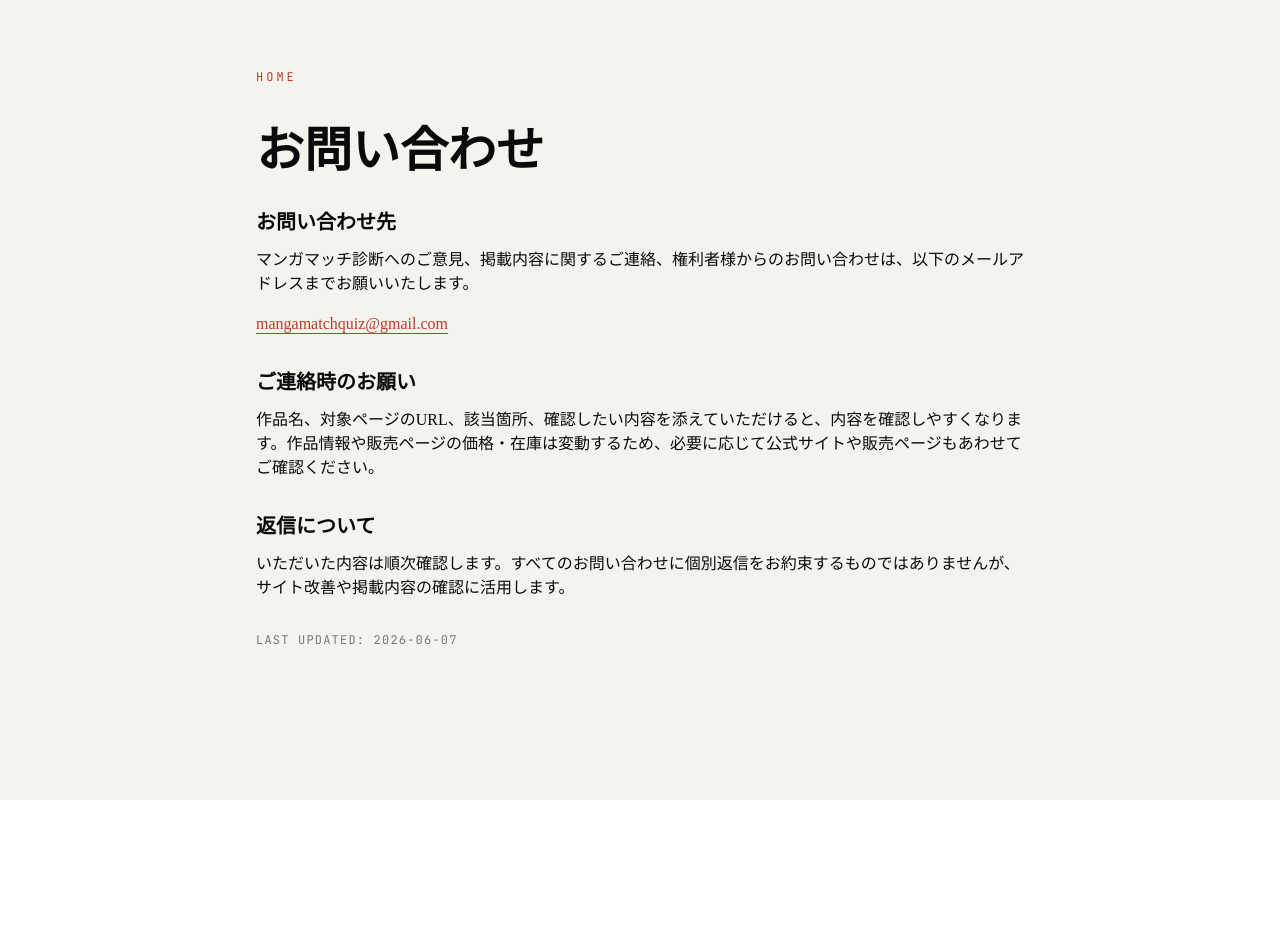
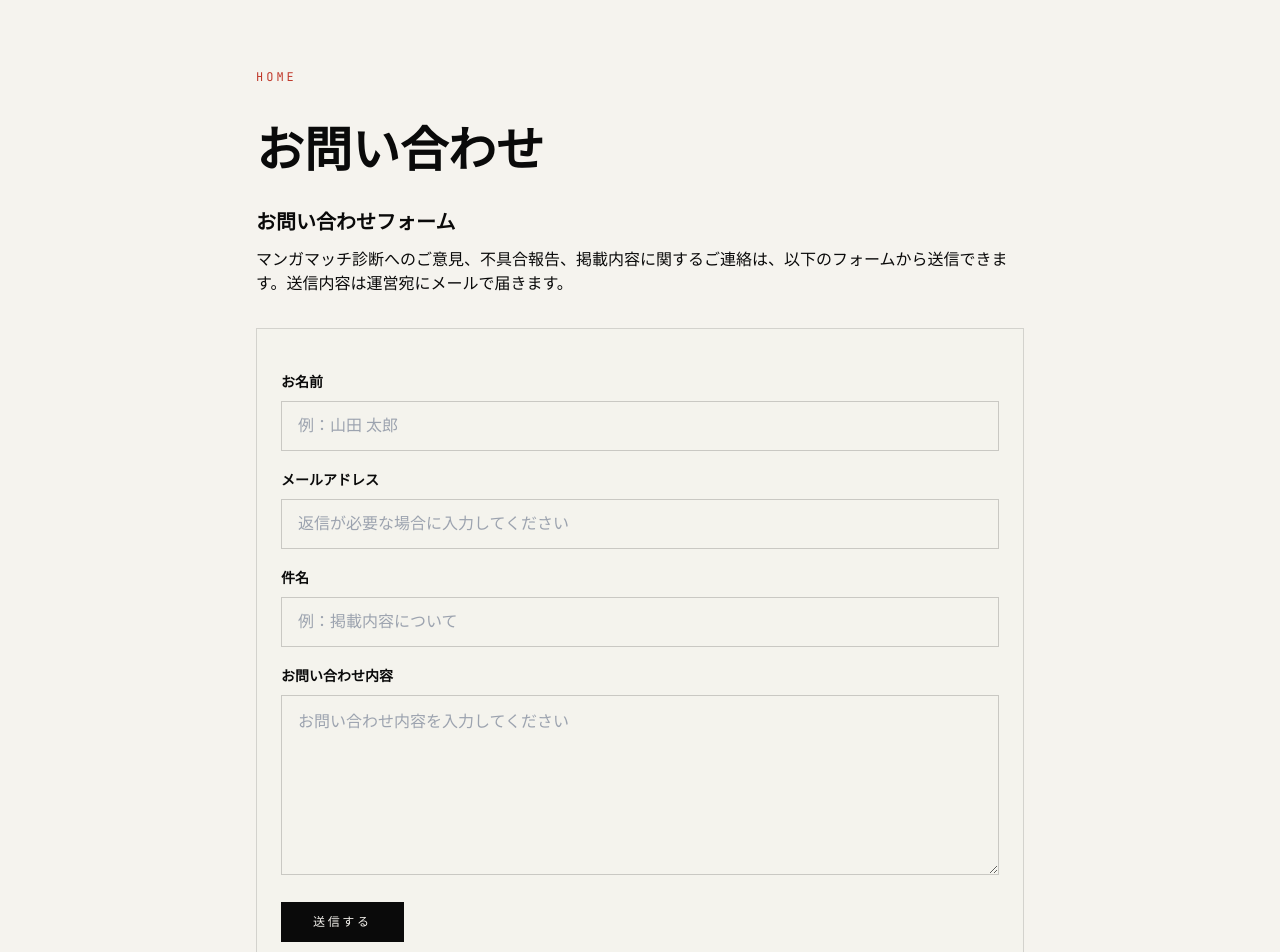
Before and after one commit to mikasaackerman0315/manga-match-shindan, a Next.js app in the folder manga-oracle-gemini/: page /contact in a window 1280 px wide. Shown: the top 952 px of the page. Before the commit the page ends 800 px from the top, so only its background shows below. Built offline with nearby package versions, Linux system fonts and the light colour scheme.

Commit message:
Add Gmail contact form

```diff
--- a/manga-oracle-gemini/package.json
+++ b/manga-oracle-gemini/package.json
@@ -17,6 +17,7 @@
   },
   "dependencies": {
     "next": "14.2.5",
+    "nodemailer": "^8.0.10",
     "react": "^18.3.1",
     "react-dom": "^18.3.1"
   },
--- /dev/null
+++ b/manga-oracle-gemini/src/app/api/contact/route.js
@@ -0,0 +1,80 @@
+import { NextResponse } from "next/server";
+import nodemailer from "nodemailer";
+
+export const runtime = "nodejs";
+
+function sanitizeText(value, maxLength = 3000) {
+  return `${value || ""}`.replace(/\r/g, "").trim().slice(0, maxLength);
+}
+
+function isValidEmail(value) {
+  if (!value) return true;
+  return /^[^\s@]+@[^\s@]+\.[^\s@]+$/.test(value);
+}
+
+export async function POST(req) {
+  try {
+    const body = await req.json();
+    const name = sanitizeText(body.name, 80);
+    const email = sanitizeText(body.email, 160);
+    const subject = sanitizeText(body.subject, 120) || "マンガマッチ診断へのお問い合わせ";
+    const message = sanitizeText(body.message, 3000);
+    const pageUrl = sanitizeText(body.pageUrl, 500);
+    const website = sanitizeText(body.website, 200);
+
+    if (website) {
+      return NextResponse.json({ ok: true });
+    }
+
+    if (message.length < 10) {
+      return NextResponse.json({ error: "お問い合わせ内容を10文字以上で入力してください。" }, { status: 400 });
+    }
+
+    if (!isValidEmail(email)) {
+      return NextResponse.json({ error: "メールアドレスの形式を確認してください。" }, { status: 400 });
+    }
+
+    const smtpUser = process.env.GMAIL_SMTP_USER || process.env.SMTP_USER;
+    const smtpPass = process.env.GMAIL_APP_PASSWORD || process.env.SMTP_PASS;
+    const to = process.env.CONTACT_EMAIL || "mangamatchquiz@gmail.com";
+
+    if (!smtpUser || !smtpPass) {
+      return NextResponse.json({ error: "メール送信設定が未完了です。" }, { status: 500 });
+    }
+
+    const transporter = nodemailer.createTransport({
+      service: "gmail",
+      auth: {
+        user: smtpUser,
+        pass: smtpPass,
+      },
+    });
+
+    const submittedAt = new Date().toLocaleString("ja-JP", { timeZone: "Asia/Tokyo" });
+    const text = [
+      "マンガマッチ診断のお問い合わせフォームから送信されました。",
+      "",
+      `送信日時: ${submittedAt}`,
+      `お名前: ${name || "未入力"}`,
+      `メール: ${email || "未入力"}`,
+      `件名: ${subject}`,
+      pageUrl ? `送信ページ: ${pageUrl}` : "",
+      "",
+      "お問い合わせ内容:",
+      message,
+    ].filter(Boolean).join("\n");
+
+    await transporter.sendMail({
+      from: `"マンガマッチ診断" <${smtpUser}>`,
+      to,
+      replyTo: email || undefined,
+      subject: `【マンガマッチ診断】${subject}`,
+      text,
+    });
+
+    return NextResponse.json({ ok: true });
+  } catch (error) {
+    console.error("Contact mail error:", error);
+    return NextResponse.json({ error: "送信中にエラーが発生しました。" }, { status: 500 });
+  }
+}
--- /dev/null
+++ b/manga-oracle-gemini/src/app/contact/ContactForm.jsx
@@ -0,0 +1,139 @@
+"use client";
+
+import { useState } from "react";
+
+const initialState = {
+  name: "",
+  email: "",
+  subject: "",
+  message: "",
+  website: "",
+};
+
+export default function ContactForm() {
+  const [form, setForm] = useState(initialState);
+  const [status, setStatus] = useState("idle");
+  const [notice, setNotice] = useState("");
+
+  const updateField = (field, value) => {
+    setForm((current) => ({ ...current, [field]: value }));
+  };
+
+  const handleSubmit = async (event) => {
+    event.preventDefault();
+    setStatus("sending");
+    setNotice("");
+
+    try {
+      const response = await fetch("/api/contact", {
+        method: "POST",
+        headers: { "Content-Type": "application/json" },
+        body: JSON.stringify({
+          ...form,
+          pageUrl: typeof window !== "undefined" ? window.location.href : "",
+        }),
+      });
+      const data = await response.json();
+
+      if (!response.ok) {
+        throw new Error(data.error || "送信できませんでした。時間をおいて再度お試しください。");
+      }
+
+      setForm(initialState);
+      setStatus("sent");
+      setNotice("お問い合わせを送信しました。ありがとうございます。");
+    } catch (error) {
+      setStatus("error");
+      setNotice(error.message || "送信できませんでした。時間をおいて再度お試しください。");
+    }
+  };
+
+  const inputStyle = {
+    border: "1px solid rgba(10,10,10,0.18)",
+    backgroundColor: "rgba(245,243,238,0.75)",
+    color: "#0a0a0a",
+  };
+
+  return (
+    <form onSubmit={handleSubmit} className="space-y-5 p-5 md:p-6" style={{ border: "1px solid rgba(10,10,10,0.14)", backgroundColor: "rgba(245,243,238,0.58)" }}>
+      <div className="hidden" aria-hidden="true">
+        <label>
+          Website
+          <input tabIndex={-1} autoComplete="off" value={form.website} onChange={(event) => updateField("website", event.target.value)} />
+        </label>
+      </div>
+
+      <div>
+        <label className="block text-sm font-semibold mb-2" htmlFor="contact-name">お名前</label>
+        <input
+          id="contact-name"
+          type="text"
+          value={form.name}
+          onChange={(event) => updateField("name", event.target.value)}
+          className="w-full px-4 py-3 text-base outline-none"
+          style={inputStyle}
+          placeholder="例：山田 太郎"
+          maxLength={80}
+        />
+      </div>
+
+      <div>
+        <label className="block text-sm font-semibold mb-2" htmlFor="contact-email">メールアドレス</label>
+        <input
+          id="contact-email"
+          type="email"
+          value={form.email}
+          onChange={(event) => updateField("email", event.target.value)}
+          className="w-full px-4 py-3 text-base outline-none"
+          style={inputStyle}
+          placeholder="返信が必要な場合に入力してください"
+          maxLength={160}
+        />
+      </div>
+
+      <div>
+        <label className="block text-sm font-semibold mb-2" htmlFor="contact-subject">件名</label>
+        <input
+          id="contact-subject"
+          type="text"
+          value={form.subject}
+          onChange={(event) => updateField("subject", event.target.value)}
+          className="w-full px-4 py-3 text-base outline-none"
+          style={inputStyle}
+          placeholder="例：掲載内容について"
+          maxLength={120}
+        />
+      </div>
+
+      <div>
+        <label className="block text-sm font-semibold mb-2" htmlFor="contact-message">お問い合わせ内容</label>
+        <textarea
+          id="contact-message"
+          value={form.message}
+          onChange={(event) => updateField("message", event.target.value)}
+          className="min-h-[180px] w-full px-4 py-3 text-base leading-7 outline-none"
+          style={inputStyle}
+          placeholder="お問い合わせ内容を入力してください"
+          required
+          minLength={10}
+          maxLength={3000}
+        />
+      </div>
+
+      <button
+        type="submit"
+        disabled={status === "sending"}
+        className="w-full md:w-auto px-8 py-3 text-xs tracking-[0.22em] uppercase transition-all disabled:opacity-50"
+        style={{ backgroundColor: "#0a0a0a", color: "#f5f3ee", fontFamily: "'JetBrains Mono', monospace" }}
+      >
+        {status === "sending" ? "送信中..." : "送信する"}
+      </button>
+
+      {notice && (
+        <p className="text-sm leading-7" style={{ color: status === "error" ? "#c0392b" : "#2f6f3e" }}>
+          {notice}
+        </p>
+      )}
+    </form>
+  );
+}
--- a/manga-oracle-gemini/src/app/contact/page.jsx
+++ b/manga-oracle-gemini/src/app/contact/page.jsx
@@ -1,6 +1,8 @@
+import ContactForm from "./ContactForm";
+
 export const metadata = {
   title: "お問い合わせ | マンガマッチ診断",
-  description: "マンガマッチ診断へのお問い合わせ方法を掲載しています。",
+  description: "マンガマッチ診断へのお問い合わせフォームです。ご意見、不具合報告、掲載内容に関するご連絡はこちらからお送りください。",
 };
 
 const contactEmail = "mangamatchquiz@gmail.com";
@@ -13,20 +15,31 @@ export default function ContactPage() {
         <h1 className="text-4xl md:text-5xl font-bold mt-10 mb-8" style={{ fontFamily: "'Cormorant Garamond', 'Noto Serif JP', serif" }}>お問い合わせ</h1>
         <div className="space-y-8 leading-8 text-sm md:text-base">
           <section>
-            <h2 className="text-xl font-semibold mb-3">お問い合わせ先</h2>
-            <p>マンガマッチ診断へのご意見、掲載内容に関するご連絡、権利者様からのお問い合わせは、以下のメールアドレスまでお願いいたします。</p>
-            <p className="mt-4">
+            <h2 className="text-xl font-semibold mb-3">お問い合わせフォーム</h2>
+            <p>マンガマッチ診断へのご意見、不具合報告、掲載内容に関するご連絡は、以下のフォームから送信できます。送信内容は運営宛にメールで届きます。</p>
+          </section>
+
+          <ContactForm />
+
+          <section>
+            <h2 className="text-xl font-semibold mb-3">メールで直接連絡する場合</h2>
+            <p>
+              フォームを利用できない場合は、
               <a href={`mailto:${contactEmail}`} className="underline decoration-[#c0392b] underline-offset-4" style={{ color: "#c0392b" }}>{contactEmail}</a>
+              までご連絡ください。
             </p>
           </section>
+
           <section>
             <h2 className="text-xl font-semibold mb-3">ご連絡時のお願い</h2>
             <p>作品名、対象ページのURL、該当箇所、確認したい内容を添えていただけると、内容を確認しやすくなります。作品情報や販売ページの価格・在庫は変動するため、必要に応じて公式サイトや販売ページもあわせてご確認ください。</p>
           </section>
+
           <section>
             <h2 className="text-xl font-semibold mb-3">返信について</h2>
             <p>いただいた内容は順次確認します。すべてのお問い合わせに個別返信をお約束するものではありませんが、サイト改善や掲載内容の確認に活用します。</p>
           </section>
+
           <p className="text-xs tracking-widest" style={{ color: "#777", fontFamily: "'JetBrains Mono', monospace" }}>LAST UPDATED: 2026-06-07</p>
         </div>
       </article>
```
Also changed, not shown: 2 other files (tests, documents, lock files or other folders).
